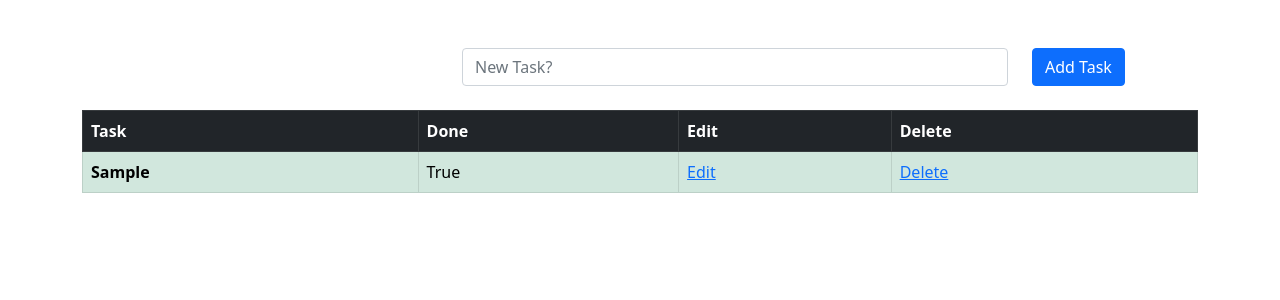
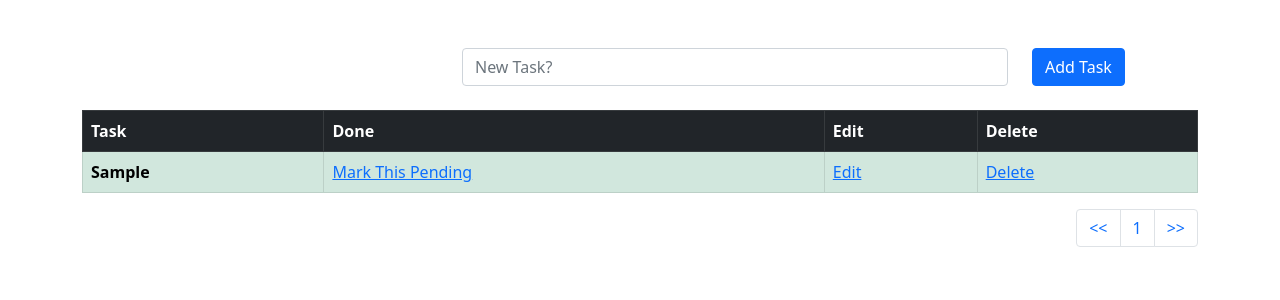
Before and after one commit to kammat44/django-project, a Django app: page /todolist/ in a window 1280 px wide. Shown: the part 115-415 px from the top of the page. Run offline with Django 5.2, Linux system fonts and the light colour scheme; tables that the repository leaves empty hold one stand-in row (values such as "Sample post").

Commit message:
pagination and index

```diff
--- a/challengebuddy/challengebuddy/urls.py
+++ b/challengebuddy/challengebuddy/urls.py
@@ -1,7 +1,12 @@
 from django.contrib import admin
 from django.urls import path, include
+from todolist_app import views as todolist_views
 
 urlpatterns = [
     path('admin/', admin.site.urls),
-    path('todolist/', include('todolist_app.urls'))
+
+    path('', todolist_views.index, name='index'),
+    path('todolist/', include('todolist_app.urls')),
+    path('contact', todolist_views.contact, name='contact'),
+    path('about', todolist_views.about, name='about'),
 ]
--- a/challengebuddy/templates/base.html
+++ b/challengebuddy/templates/base.html
@@ -15,13 +15,13 @@
 
   <nav class="navbar navbar-expand-lg navbar-dark bg-dark">
         <div class="container-fluid">
-          <a class="navbar-brand" href="#"><img src="{% static 'images/logo.png' %}" alt="Challenge Buddy"></a>
+          <a class="navbar-brand" href="{% url 'index' %}"><img src="{% static 'images/logo.png' %}" alt="Challenge Buddy"></a>
           <button class="navbar-toggler" type="button" data-bs-toggle="collapse" data-bs-target="#navbarNavAltMarkup" aria-controls="navbarNavAltMarkup" aria-expanded="false" aria-label="Toggle navigation">
             <span class="navbar-toggler-icon"></span>
           </button>
           <div class="collapse navbar-collapse" id="navbarNavAltMarkup">
             <div class="navbar-nav">
-              <a class="nav-link" href="{% url 'todolist' %}">Home</a>
+              <a class="nav-link" href="{% url 'index' %}">Home</a>
               <a class="nav-link" href="{% url 'todolist' %}">Todo List</a>
               <a class="nav-link" href="{% url 'contact' %}">Contact Us</a>
               <a class="nav-link" href="{% url 'about' %}">About Us</a>
--- a/challengebuddy/todolist_app/templates/edit.html
+++ b/challengebuddy/todolist_app/templates/edit.html
@@ -14,7 +14,10 @@
         <label></label>
         </div>
         <div class="col-lg-6">
-        <input type="text" class="form-control" name="task" placeholder="{{ task_obj.task }}" value="{{ task_obj.task }}">
+            <input type="text" class="form-control" name="task" placeholder="{{ task_obj.task }}" value="{{ task_obj.task }}">
+            </div>
+        <div class="col-lg-2">
+        <input type="hidden" class="form-control" name="done" value="{{ task_obj.done }}">
         </div>
         <div class="col-lg-2">
         <button type="submit" class="btn btn-primary">Update Task</button>
--- a/challengebuddy/todolist_app/templates/todolist.html
+++ b/challengebuddy/todolist_app/templates/todolist.html
@@ -49,14 +49,14 @@
                 {% if obj.done %}
                 <tr class="table-success">
                     <th scope="row">{{ obj.task}}</th>
-                    <td>{{ obj.done}}</td>
+                    <td><a href="{% url 'pending_task' obj.id %}">Mark This Pending</a></td>
                     <td><a href="{% url 'edit_task' obj.id %}">Edit</a></td>
                     <td><a href="{% url 'delete_task' obj.id %}">Delete</a></td>
                 </tr>
                 {%else%}
                 <tr class="table-light">
                     <th scope="row">{{ obj.task}}</th>
-                    <td>{{ obj.done}}</td>
+                    <td><a href="{% url 'complete_task' obj.id %}">Mark This Completed</a></td>
                     <td><a href="{% url 'edit_task' obj.id %}">Edit</a></td>
                     <td><a href="{% url 'delete_task' obj.id %}">Delete</a></td>
                 </tr>
@@ -66,5 +66,19 @@
             {% endif %}
             </tbody>
         </table>
+
+        <nav aria-label="...">
+            <ul class="pagination justify-content-end">
+              <li class="page-item"><a class="page-link" href="?pg=1"><<</a></li>
+              {% if all_tasks.has_previous%}
+                <li class="page-item"><a class="page-link" href="?pg={{ all_tasks.previous_page_number}}">{{ all_tasks.previous_page_number}}</a></li>
+              {%endif%}
+              <li class="page-item"><a class="page-link" href="?pg={{ all_tasks.number}}">{{ all_tasks.number}}</a></li>
+              {%if all_tasks.has_next%}
+                <li class="page-item"><a class="page-link" href="?pg={{ all_tasks.next_page_number}}">{{ all_tasks.next_page_number}}</a></li>
+              {%endif%}
+              <li class="page-item"><a class="page-link" href="?pg={{all_tasks.paginator.num_pages}}">>></a></li>
+            </ul>
+          </nav>
     </div>
 {% endblock content %}
--- a/challengebuddy/todolist_app/urls.py
+++ b/challengebuddy/todolist_app/urls.py
@@ -5,7 +5,8 @@ urlpatterns = [
     path('', views.todolist, name='todolist'),
     path('delete/<task_id>',views.delete_task, name='delete_task'),
     path('edit/<task_id>',views.edit_task, name='edit_task'),
-    path('contact', views.contact, name='contact'),
-    path('about', views.about, name='about'),
+    path('complete/<task_id>',views.complete_task, name='complete_task'),
+    path('pending/<task_id>',views.pending_task, name='pending_task'),
+
 
 ]
--- a/challengebuddy/todolist_app/views.py
+++ b/challengebuddy/todolist_app/views.py
@@ -2,6 +2,7 @@ from django.shortcuts import render, redirect
 from todolist_app.models import TaskList
 from todolist_app.forms import TaskForm
 from django.contrib import messages
+from django.core.paginator import Paginator
 
 # Create your views here.
 def todolist(request):
@@ -12,7 +13,11 @@ def todolist(request):
         messages.success(request,("New Task Added!"))
         return redirect('todolist')
     else:
-        all_tasks =TaskList.objects.all
+        all_tasks =TaskList.objects.all()
+        paginator = Paginator(all_tasks, 5)
+        page = request.GET.get('pg')
+        all_tasks = paginator.get_page(page)
+
         return render(request, 'todolist.html', {'all_tasks': all_tasks})
 
 def delete_task(request, task_id):
@@ -33,6 +38,24 @@ def edit_task(request, task_id):
         task_obj = TaskList.objects.get(pk=task_id)
         return render(request, 'edit.html', {'task_obj': task_obj})
 
+def complete_task(request, task_id):
+    task = TaskList.objects.get(pk=task_id)
+    task.done = True
+    task.save()
+    return redirect('todolist')
+
+def pending_task(request, task_id):
+    task = TaskList.objects.get(pk=task_id)
+    task.done = False
+    task.save()
+    return redirect('todolist')
+
+def index(request):
+    context = {
+        'index_text':"Welcome To Index Page"
+    }
+    return render(request, 'index.html', context)
+
 def contact(request):
     context = {
         'contact_text':"Welcome To Contact Page."
```
Also changed, not shown: challengebuddy/todolist_app/templates/index.html (added, +11 -0 lines).
